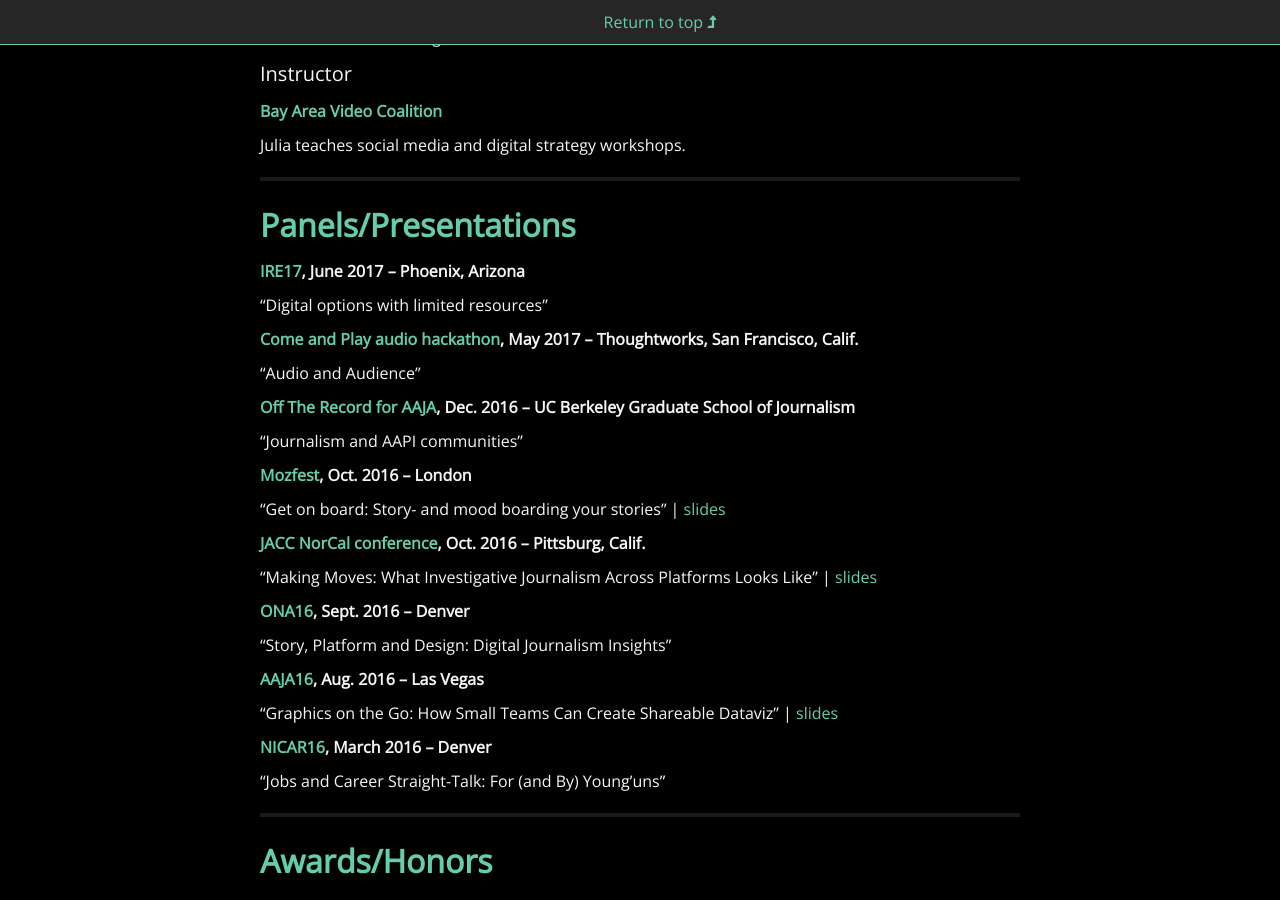
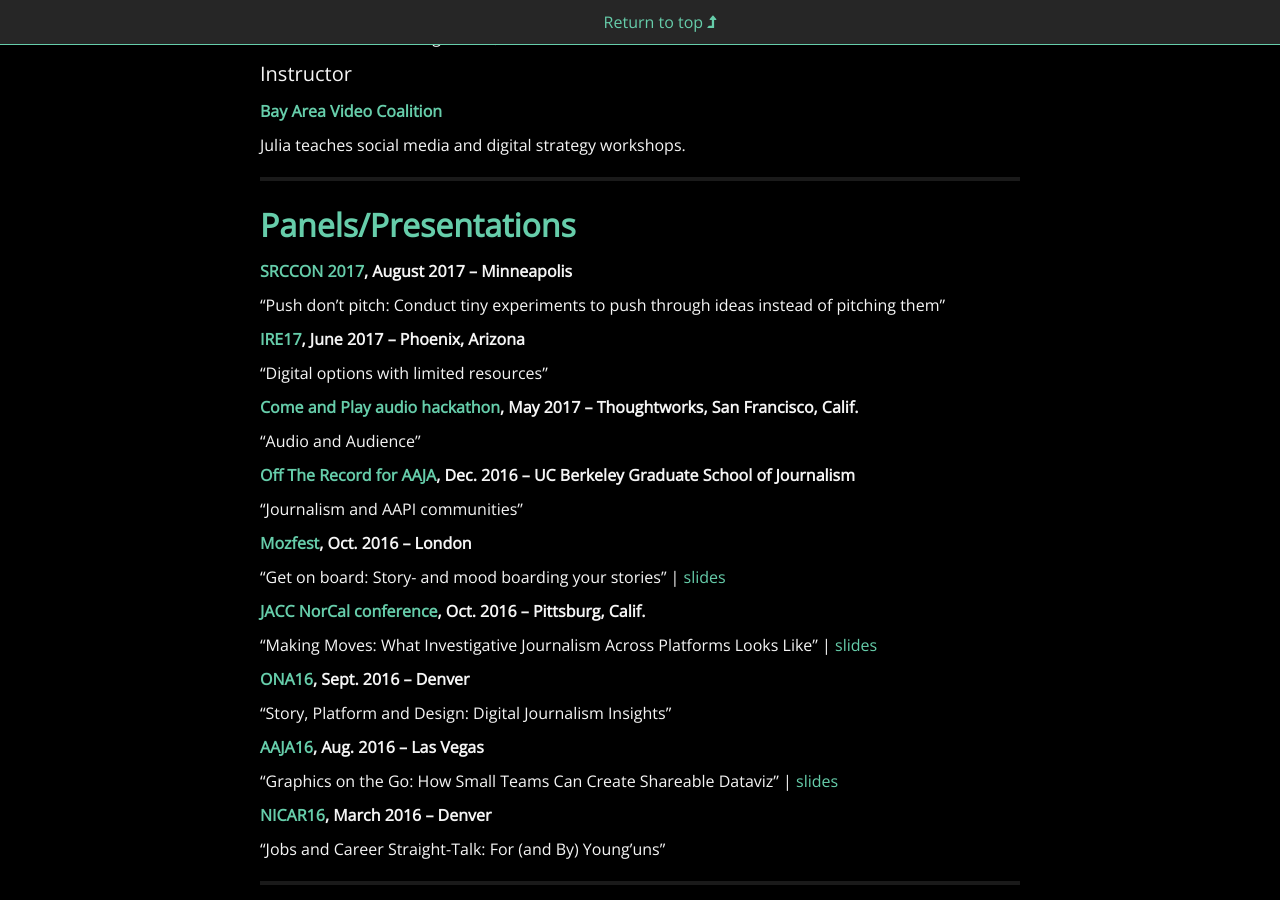
Before and after one commit to juliachanb/juliachanb.github.io, a Jekyll site: the page built from pages/resume.md, in a window 1280 px wide and 900 px high, scrolled down 3344 px. Built offline with Jekyll 4.4.1, drawn with Linux system fonts in a browser that asks for light colours; nearby versions of some CDN libraries; some web fonts are replaced.

Commit message:
added srccon 2017 panel

```diff
--- a/pages/resume.md
+++ b/pages/resume.md
@@ -137,6 +137,10 @@
 
 ## **Panels/Presentations**
 
+**[SRCCON 2017](https://srccon.org/), August 2017 – Minneapolis**
+
+"Push don’t pitch: Conduct tiny experiments to push through ideas instead of pitching them"
+
 **[IRE17](https://www.ire.org/events-and-training/event/2703/), June 2017 – Phoenix, Arizona**
 
 "Digital options with limited resources"
```
